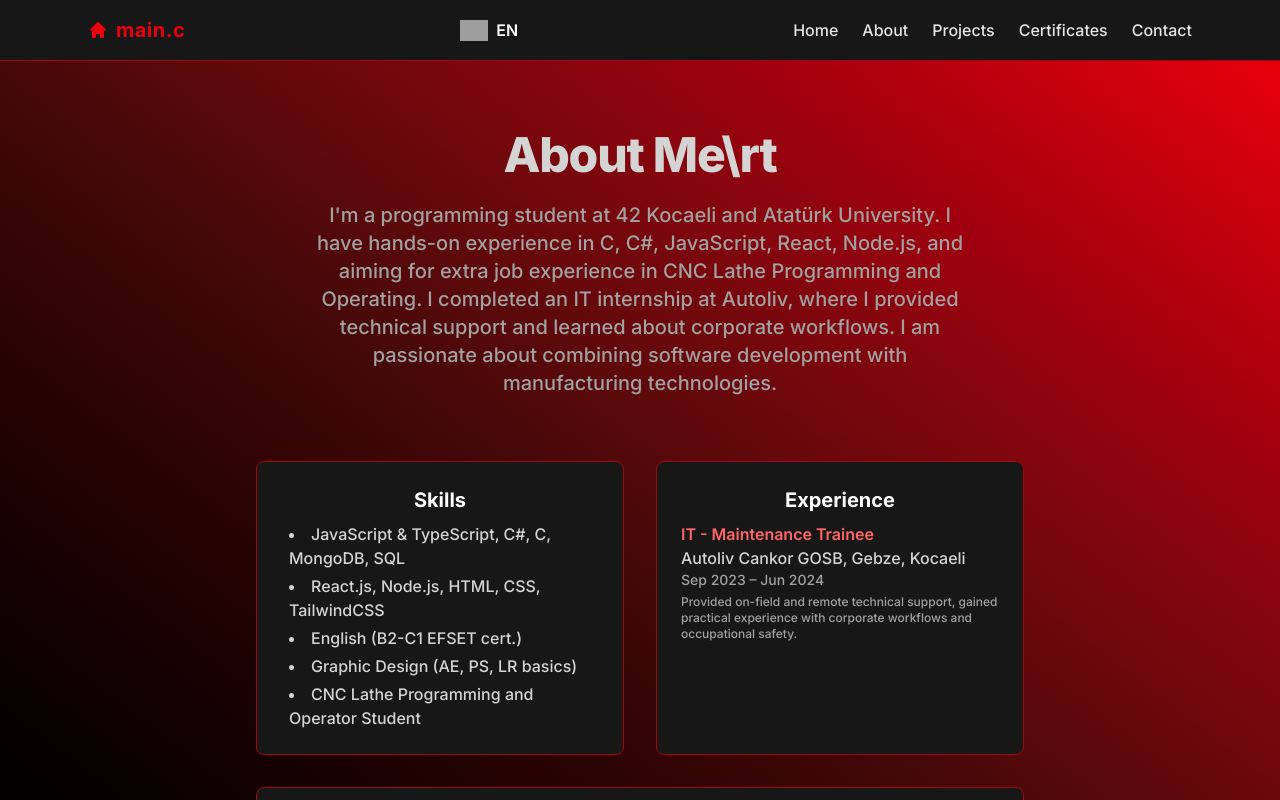
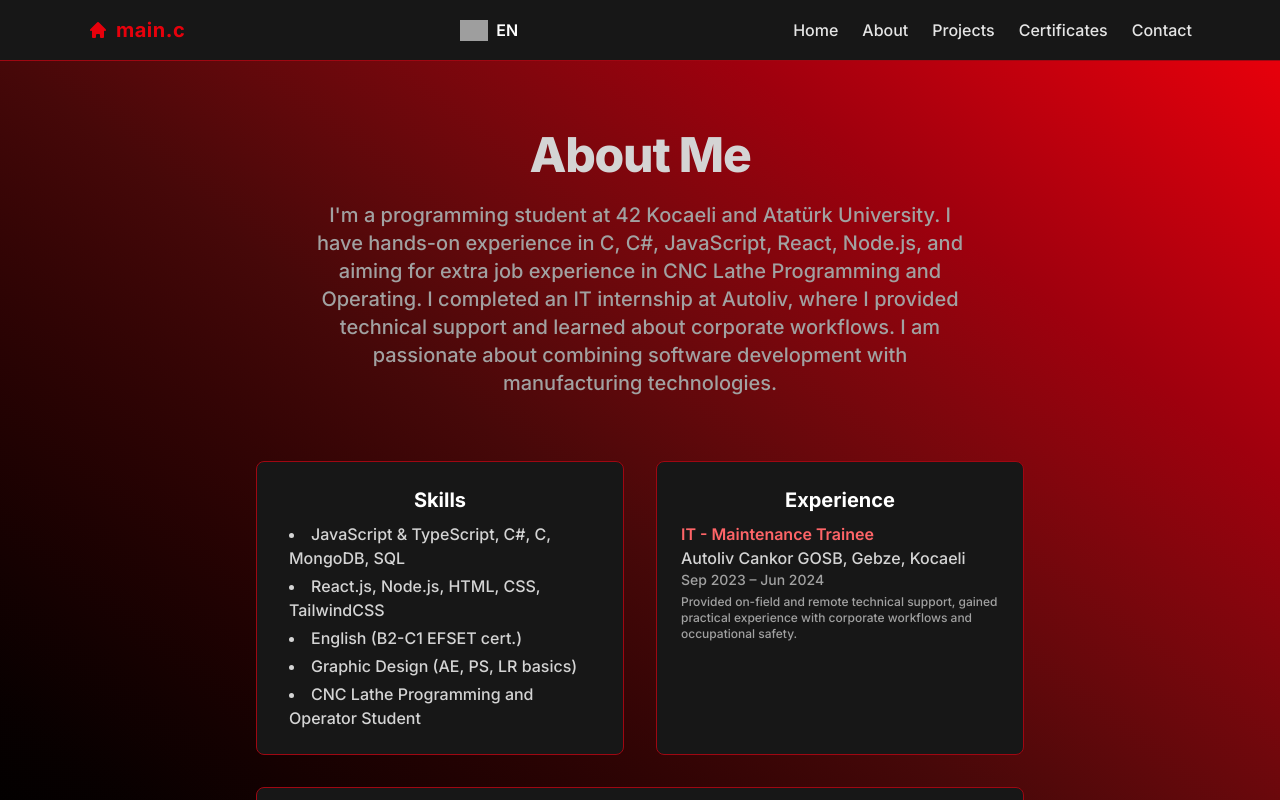
Before and after one commit to mertctnkaya/mertctnkaya.github.io, a React (Vite) app: page /about in a window 1280 px wide. Built offline with nearby package versions, Linux system fonts and the light colour scheme; grey boxes are pictures that could not be loaded.

Commit message:
fix: Small fix

```diff
--- a/src/i18n/translates.ts
+++ b/src/i18n/translates.ts
@@ -19,7 +19,7 @@ const translations = {
 		},
 		about: {
 			title: {
-				about: "About Me\\rt",
+				about: "About Me",
 				skills: "Skills",
 				exp: "Experience",
 				edu: "Education"
```
